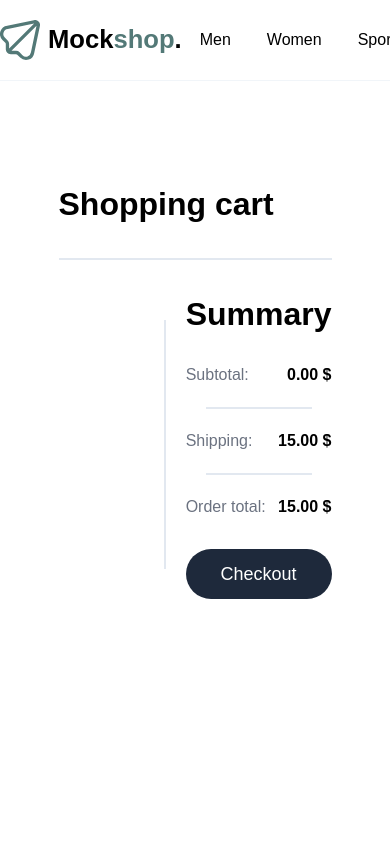
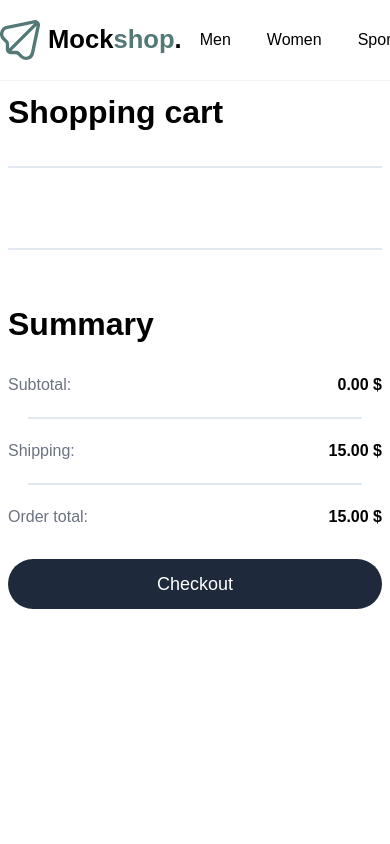
Before and after one commit to aspen801/react-shopping-cart, a React (Vite) app: page /cart in a window 390 px wide. Shown: the top 844 px of the page. Built offline with nearby package versions, Linux system fonts and the light colour scheme; a web font is replaced by a local one.

Commit message:
added media queries for responsive

```diff
--- a/src/pages/CartPage/CartPage.css
+++ b/src/pages/CartPage/CartPage.css
@@ -1,4 +1,9 @@
 .cart__divider {
+    border: 1px solid #E2E8F0;
+    margin: 30px 0 30px 0;
+}
+
+.cart__summary-area-divider {
     border: 1px solid #E2E8F0;
     margin: 30px 0 30px 0;
 }
@@ -162,7 +167,7 @@
     color: rgb(0, 0, 0);
 }
 
-.cart__summary-divider {
+.cart__summary-divider{
     border: 1px solid #E2E8F0;
     margin: 20px;
 }
@@ -187,3 +192,35 @@
 .cart__summary-checkout-button button:hover{
     background-color: #1e293bf3;
 }
+
+@media (max-width: 900px) {
+    .cart__content{
+        margin: 8px;
+    }
+    .cart__checkout-area {
+        flex-direction: column;
+    }
+
+    .cart__checkout-area .cart__summary-area-divider{
+        display: none;
+    }
+
+    .cart__img-container img{
+        width: auto;
+        height: 80px;
+        border-radius: 15px;
+    }
+
+    .cart__item-info-top h1{
+        font-size: 15px;
+    }
+
+    .cart__item-info-bottom h1{
+        font-size: 10px;
+        max-width: 100px;
+    }
+
+    .cart__quantity-counter h1{
+        margin-top: 2.5px;
+    }
+  }
```
